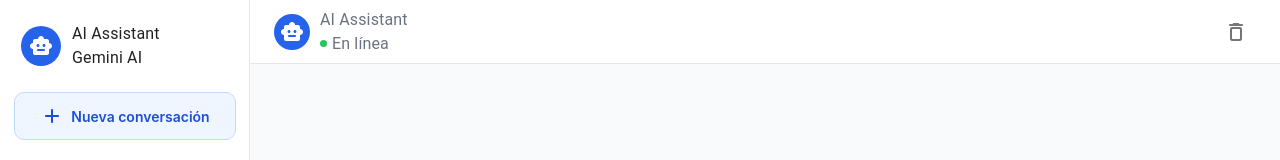
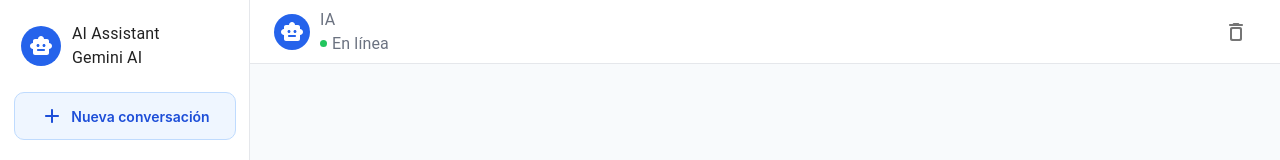
Before and after one commit to Patogol35/Fbot, a React app: page / in a window 1280 px wide. Shown: the top 160 px of the page. Built offline with nearby package versions, Linux system fonts and the light colour scheme; the HTML template or start-up script is replaced by a standard one.

Commit message:
Update Chat.jsx

```diff
--- a/src/components/Chat.jsx
+++ b/src/components/Chat.jsx
@@ -281,7 +281,7 @@ function Chat() {
                                 fontWeight={700}
                                 fontSize={15}
                             >
-                                AI Assistant
+                                IA
                             </Typography>
 
                             <Box className="online-status">
```
